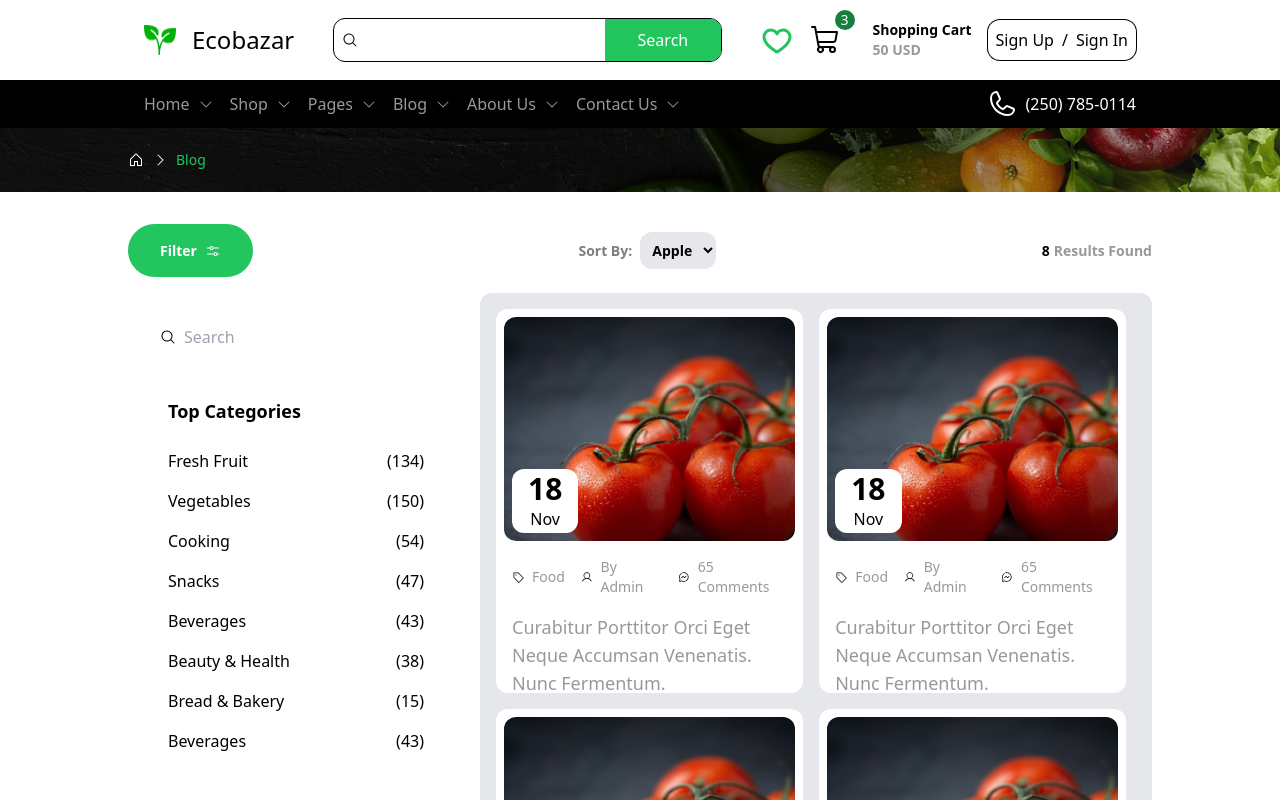
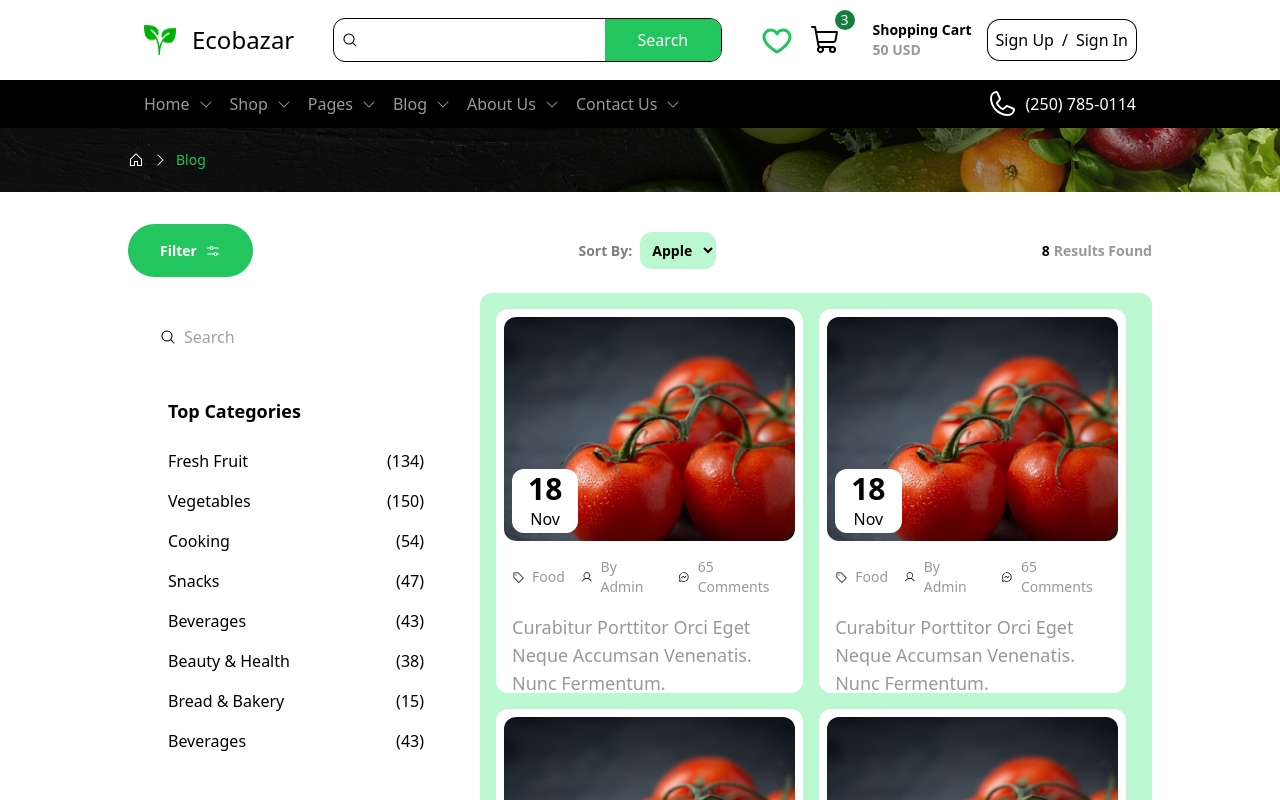
Before and after one commit to DUSHIME1212/Ecobazar, a React (Vite) app in the folder frontend/: page /blog in a window 1280 px wide. Shown: the top 800 px of the page. Built offline with nearby package versions, Linux system fonts and the light colour scheme.

Commit message:
"Updated CSS classes for select element and div element in BlogList component"

```diff
--- a/frontend/src/pages/Blog/BlogList.jsx
+++ b/frontend/src/pages/Blog/BlogList.jsx
@@ -38,7 +38,7 @@ export default function BlogList() {
               <select
                 name="Fruit"
                 id="fruit"
-                className="p-2 outline-none bg-gray-200 text-sm rounded-xl"
+                className="p-2 outline-none bg-green-200 text-sm rounded-xl"
               >
                 <option value="apple" className="px-4">
                   Apple
@@ -57,7 +57,7 @@ export default function BlogList() {
           <div className="w-1/3 p-2">
             <BlogDetail />
           </div>
-          <div className="w-2/3 min-h-96 bg-gray-200 flex flex-row flex-wrap gap-4 p-4 rounded-xl">
+          <div className="w-2/3 min-h-96 bg-green-200 flex flex-row flex-wrap gap-4 p-4 rounded-xl">
             {[...currentBlogs, ...currentBlogs].map((item, i) => (
               <BlogCard key={i} />
             ))}
```
